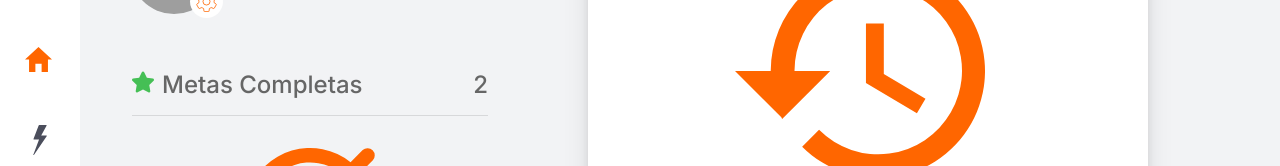
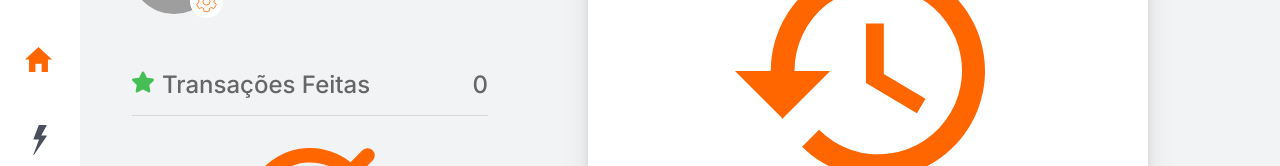
Before and after one commit to Ellathet/Cash, a Next.js app: page / in a window 1280 px wide. Shown: the part 174-340 px from the top of the page. Built offline with nearby package versions, Linux system fonts and the light colour scheme; grey boxes are pictures that could not be loaded.

Commit message:
📦 Add total all Transactions
Add Badges functions.

```diff
--- a/src/components/Badges.tsx
+++ b/src/components/Badges.tsx
@@ -1,14 +1,15 @@
-import styles from '../styles/components/Badges.module.css';
+import { useContext } from 'react';
+import { AddTransactionContext } from '../contexts/TransactionContext';
+import { TransactionsCount } from './BadgesModules/TransactionsCount';
 
 export function Badges(){
 
+    const { Transactions } = useContext(AddTransactionContext)
+
+    Transactions.length
+
+
     return (
-        <div className={styles.completedGoalsContainer}>
-            <span>
-                <img src="/icons/star.svg" alt="Metas Completas"/>
-                <span>Metas Completas</span>
-            </span>
-            <span>2</span>
-        </div>
+        <TransactionsCount/>
     )
 }
--- /dev/null
+++ b/src/components/BadgesModules/TransactionsCount.tsx
@@ -0,0 +1,19 @@
+import { useContext } from 'react';
+import { BadgesContext } from '../../contexts/BadgesContext';
+import styles from '../../styles/components/Badges.module.css';
+
+export function TransactionsCount(){
+
+
+    const { transactionsTotal } = useContext(BadgesContext)
+
+    return (
+        <div className={styles.completedGoalsContainer}>
+            <span>
+                <img src="/icons/star.svg" alt="Metas Completas"/>
+                <span>Transações Feitas</span>
+            </span>
+            <span>{transactionsTotal}</span>
+        </div>
+    )
+}
--- a/src/components/HistoryTable.tsx
+++ b/src/components/HistoryTable.tsx
@@ -18,7 +18,6 @@ export function HistoryTable(props) {
         currency: 'BRL',
     })
 
-    let arr = JSON.parse(JSON.stringify(Transactions))
     return (
         <div className={styles.table}>
             <header>
@@ -27,7 +26,7 @@ export function HistoryTable(props) {
                 <span className={styles.date}>DATA</span>
             </header>
 
-            {arr.map((transaction, index) => {
+            {Transactions.map((transaction, index) => {
             return (
             <div style={transaction.type === false ? {background: "var(--red)"}: null}>
             <div>
--- /dev/null
+++ b/src/contexts/BadgesContext.tsx
@@ -0,0 +1,34 @@
+import Cookies from "js-cookie";
+import React, { createContext, ReactNode, useContext, useEffect, useState } from "react";
+import { AddTransactionContext } from "./TransactionContext";
+
+interface BadgesContextData {
+    transactionsTotal: Number;
+}
+
+export const BadgesContext = createContext({} as BadgesContextData)
+
+interface BadgesProviderProps {
+    children: ReactNode;
+    storageTransactionsTotal: Number;
+}
+
+export function BadgesProvider ({children, ...rest}: BadgesProviderProps) {
+
+    const { Transactions, toggleModalAdd } = useContext(AddTransactionContext)
+
+    const [ transactionsTotal, setTransactionsTotal] = useState(rest.storageTransactionsTotal)
+
+  useEffect(()=> {
+        setTransactionsTotal((Number(Transactions.length) - Number(transactionsTotal)) + Number(transactionsTotal))
+        Cookies.set("storageTransactionsTotal", transactionsTotal.toString())
+    }, [Transactions, transactionsTotal, toggleModalAdd])
+
+    return (
+        <BadgesContext.Provider value={{
+            transactionsTotal
+        }}>
+            {children}
+        </BadgesContext.Provider>
+    )
+}
--- a/src/contexts/TransactionContext.tsx
+++ b/src/contexts/TransactionContext.tsx
@@ -29,7 +29,6 @@ export function AddTransactionProvider ({children,  ...rest}: AddTransactionProv
     const [ Confirm, setConfirm ] = useState(false)
     const [ total, setTotal ] = useState(0)
 
-    console.log(rest.transactions)
 
 
     function toggleModalAdd () {
@@ -78,7 +77,6 @@ export function AddTransactionProvider ({children,  ...rest}: AddTransactionProv
         let total = 0;
 
         Transactions.map(transactions => {
-                console.log(transactions.value)
                 total += transactions.value/100
         })
 
--- a/src/pages/index.tsx
+++ b/src/pages/index.tsx
@@ -10,6 +10,7 @@ import { TransactionsHistory } from '../components/TransactionsHistory';
 import { Layout } from '../components/Layout';
 import { SettingsProvider } from '../contexts/SettingsContext';
 import { AddTransactionProvider } from '../contexts/TransactionContext';
+import { BadgesProvider } from '../contexts/BadgesContext'
 
 export default function Home (props) {
   return (
@@ -17,6 +18,9 @@ export default function Home (props) {
       <AddTransactionProvider
         transactions={props.transactions}
       >
+          <BadgesProvider
+          storageTransactionsTotal={props.storageTransactionsTotal}
+          >
         <Head>
           <title>Início | Cash</title>
         </Head>
@@ -36,6 +40,7 @@ export default function Home (props) {
     </main>
       </Layout>
       </SettingsProvider>
+      </BadgesProvider>
       </AddTransactionProvider>
     </>
   )
@@ -43,13 +48,15 @@ export default function Home (props) {
 
 export const getServerSideProps: GetServerSideProps = async (ctx) => {
 
-    const { transactions } = ctx.req.cookies;
+    const { transactions, storageTransactionsTotal } = ctx.req.cookies;
 
     const transactionsArr = transactions === undefined ? [] : JSON.parse(transactions)
+    const storageTransactionsTotalArr = storageTransactionsTotal === undefined ? 0 : Number(storageTransactionsTotal)
 
     return {
       props: {
-        transactions: transactionsArr
+        transactions: transactionsArr,
+        storageTransactionsTotal: storageTransactionsTotalArr
       }
     }
   }
```
